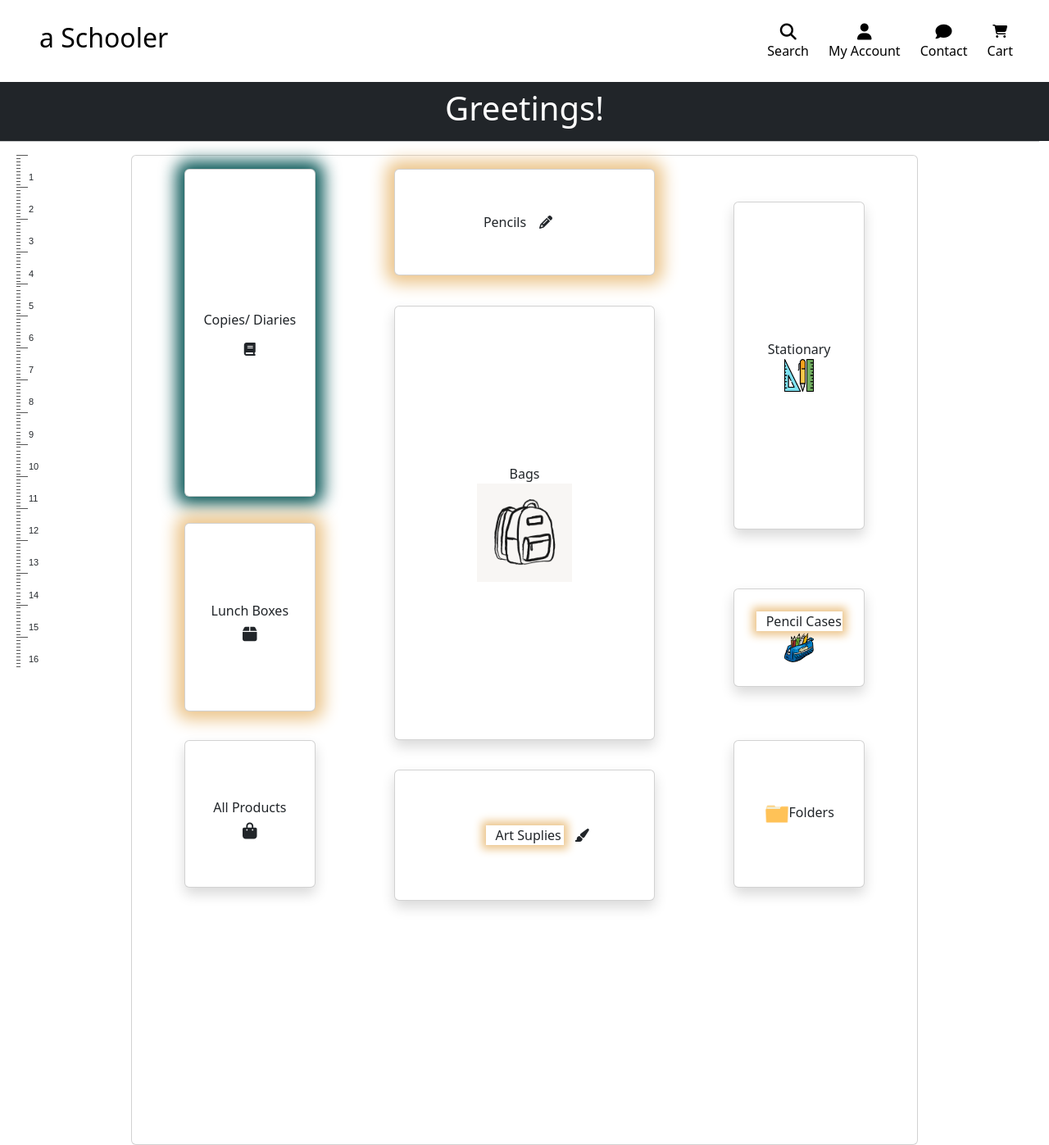
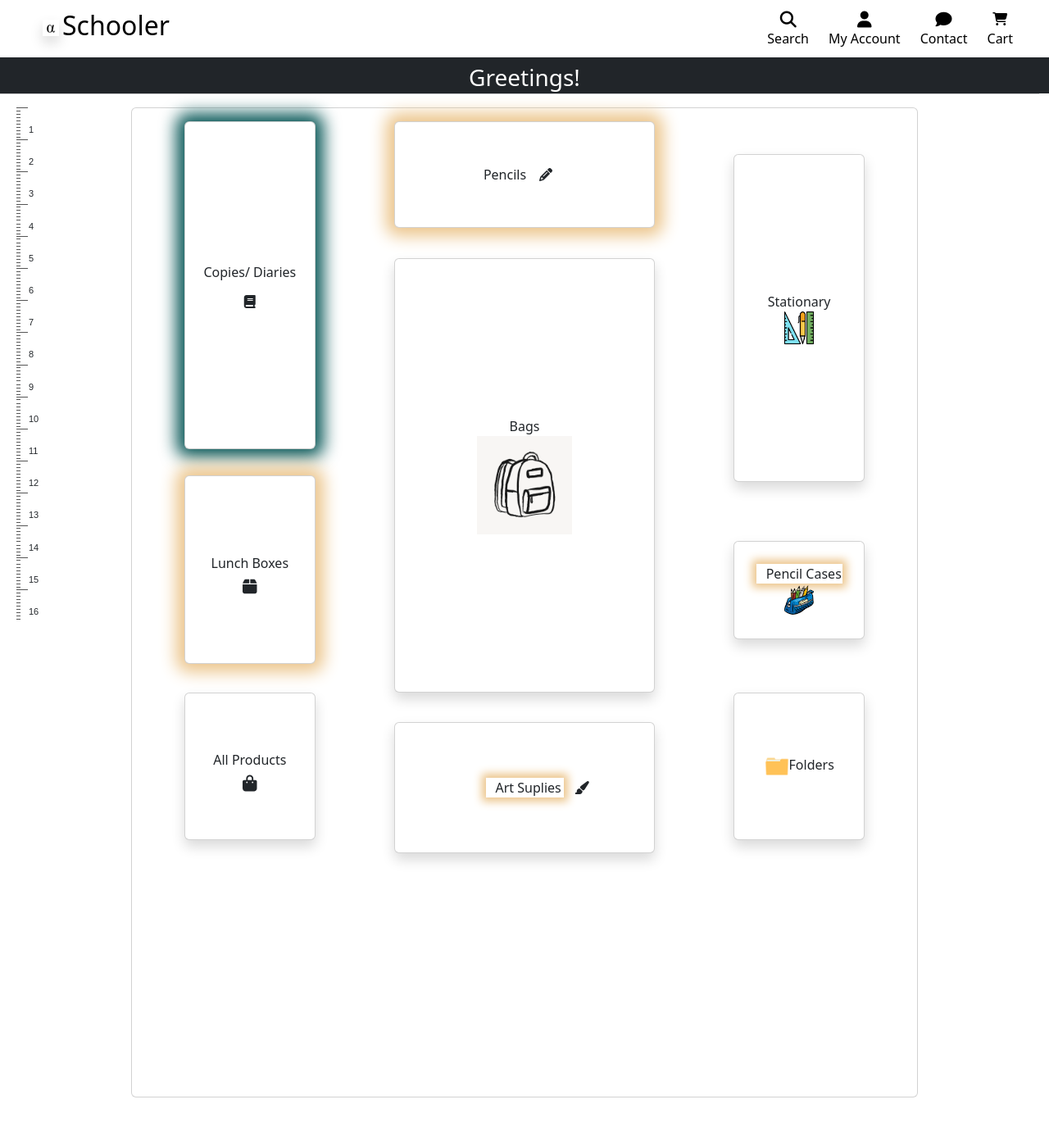
Before and after one commit to gretazas/alphaSchooler, a Django app: page / in a window 1280 px wide. Shown: the whole page at 82% size. After the commit the page ends 1339 px from the top, so only its background shows below. Run offline with Django 4.2, Linux system fonts and the light colour scheme; some libraries are stand-ins or nearby versions.

Commit message:
Make navbar smaller, add alpha pic infront Schooler logo

```diff
--- a/static/script/script.js
+++ b/static/script/script.js
@@ -5,7 +5,7 @@ function handleTabletChange(mediaQuery) {
     if (mediaQuery.matches) {
         document.getElementById('responsive').innerHTML = `
         <div class="col-sm-12 text-center card-body ml-5">
-            <div class="row w-50 mx-5 d-flex align-items-center justify-content-center card"><a>&nbsp; &nbsp; Copies/ Diaries<i class="fa-solid fa-book mx-3"></i></a></div>
+            <div class="row w-50 mx-5 d-flex align-items-center justify-content-center card h-25"><a>&nbsp; &nbsp; Copies/ Diaries<i class="fa-solid fa-book mx-3"></i></a></div>
             <div class="row w-50 mx-5 d-flex align-items-center justify-content-center card"><a>Pencils<i class="fa-solid fa-pencil mx-3"></i></a></div>
             <div class="row w-50 mx-5 d-flex align-items-center justify-content-center card"><a>Stationary<img src="/media/stationary.png" style="height:20px;width:30px;padding-left:10px;"></a></div>
             <div class="row w-50 mx-5 d-flex align-items-center justify-content-center card"><a>Lunch Boxes<i class="fa-solid fa-box mx-3"></i></a></div>
@@ -13,7 +13,7 @@ function handleTabletChange(mediaQuery) {
             <div class="row w-50 mx-5 d-flex align-items-center justify-content-center card"><a>Pencil Cases<img src="/media/pencil-case.png" style="height:20px;width:30px;padding-left:10px;"></a></div>
             <div class="row w-50 mx-5 d-flex align-items-center justify-content-center card"><a>All Products<i class="fa-solid fa-bag-shopping fa-lg mx-3"></i></a></div>
             <div class="row w-50 mx-5 d-flex align-items-center justify-content-center card"><a>Art Suplies<i class="fa-solid fa-paintbrush mx-3"></i></a></div>
-            <div class="row w-50 mx-5 d-flex align-items-center justify-content-center card"><a>Folders<img src="/media/folder.png" style="height:30px;width:30px;padding-left:10px;"></a></div>
+            <div class="row w-50 mx-5 d-flex align-items-center justify-content-center card h-25"><a>Folders<img src="/media/folder.png" style="height:30px;width:30px;padding-left:10px;"></a></div>
     </div>`
     }
 }
--- a/templates/base.html
+++ b/templates/base.html
@@ -50,11 +50,12 @@
 
 <body>
     <header>
-        <nav style="height: 100px;"
+        <nav style="height:70px;"
             class="navbar navbar-light bg-light row bg-white ml-auto navbar-expand-lg d-flex px-lg-0">
             <div class="col-12 col-lg-7 my-auto py-1 py-lg-0">
                 <a href="" class="nav-link main-logo-link">
-                    <h2 class="logo-font text-black mx-5">a Schooler</h2>
+
+                    <h2 class="logo-font text-black mx-5"><img class="mx-1 shadow" src="/media/Greek_lc_alpha.svg.png" style="height:20px; width:20px;">Schooler</h2>
                 </a>
                 <div class="text-center">
                     <button class="navbar-toggler" type="button" data-toggle="collapse"
@@ -129,8 +130,8 @@
         </nav>
 
         <!-- Season Greetings! -->
-        <span class="navbar navbar-dark bg-dark h-50 d-flex justify-content-center">
-            <h1 class="text-white">Greetings!</h1>
+        <span class="navbar navbar-dark bg-dark d-flex justify-content-center px-1">
+            <h3 class="text-white" style="height:20px;">Greetings!</h3>
         </span>
 
         <div class="row w-100">
```
